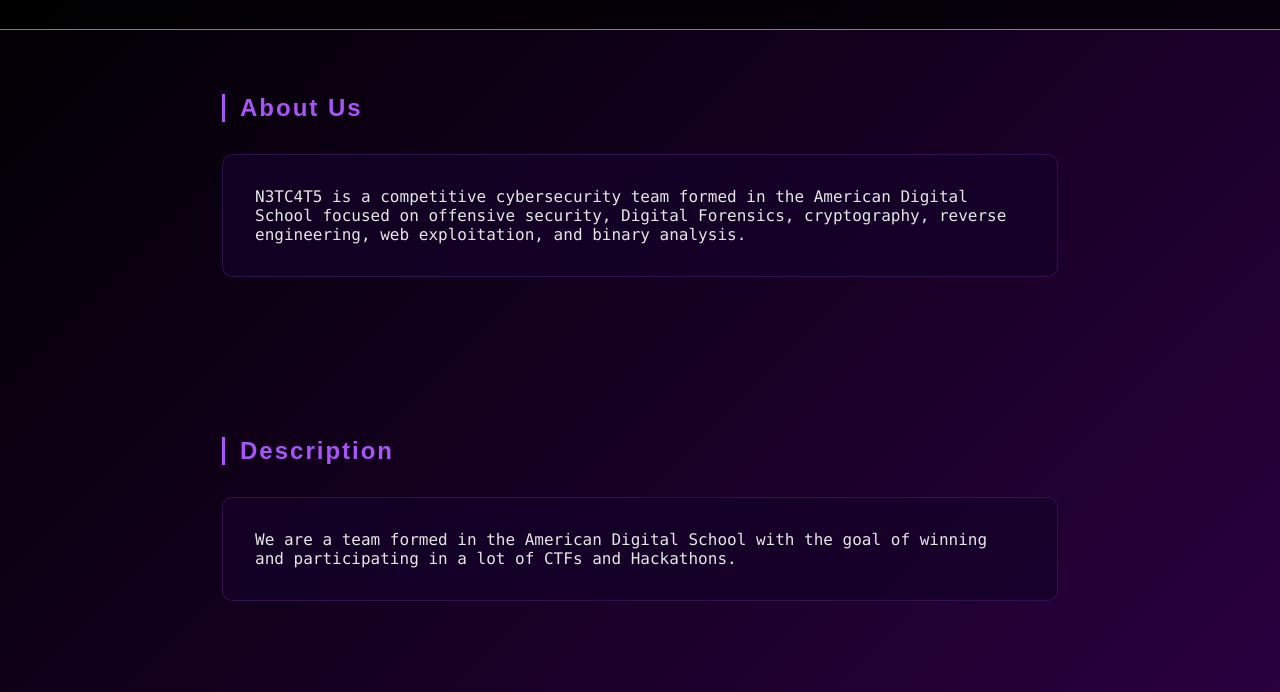
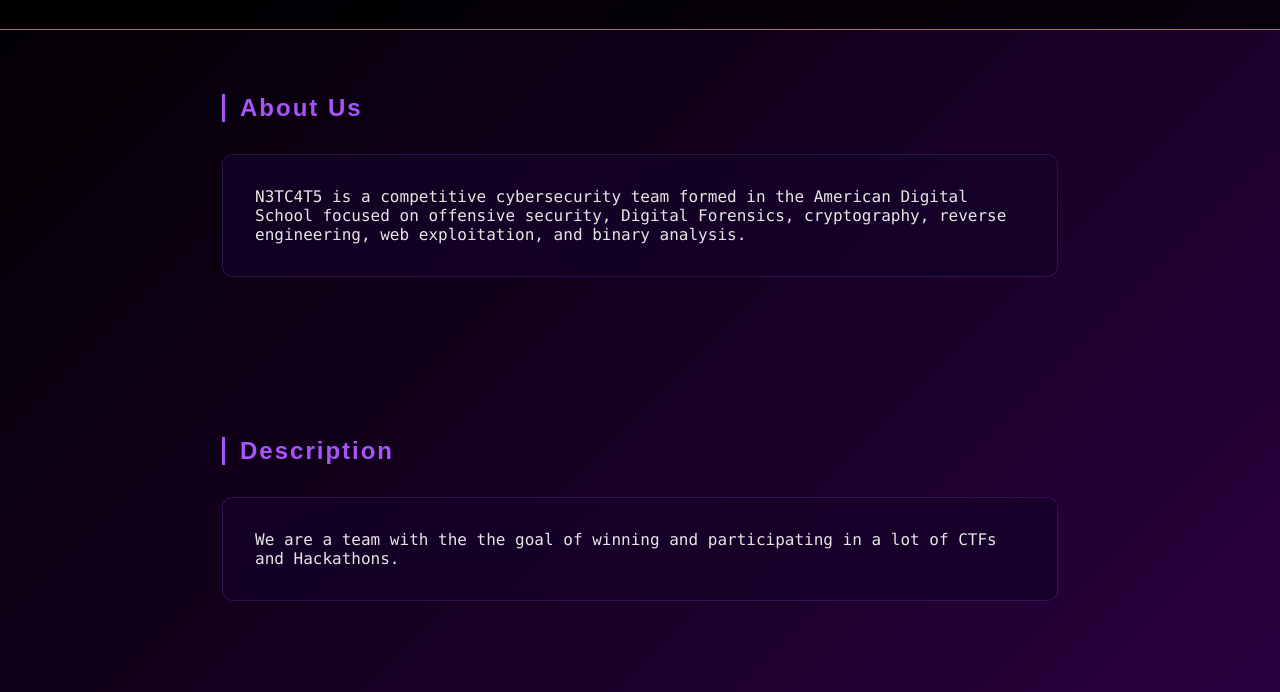
Before and after one commit to mobeingmo/n3tc4ts, a plain HTML site: page index.html in a window 1280 px wide. Shown: the part 108-800 px from the top of the page. Drawn offline with Linux system fonts and the light colour scheme; a web font is replaced by a local one.

Commit message:
Update index.html

```diff
--- a/index.html
+++ b/index.html
@@ -136,8 +136,7 @@
     <h2>Description</h2>
     <div class="card">
         <p>
-            We are a team formed in the American
-            Digital School with the goal of
+            We are a team with the the goal of
             winning and participating in
             a lot of CTFs and Hackathons.
         </p>
```
